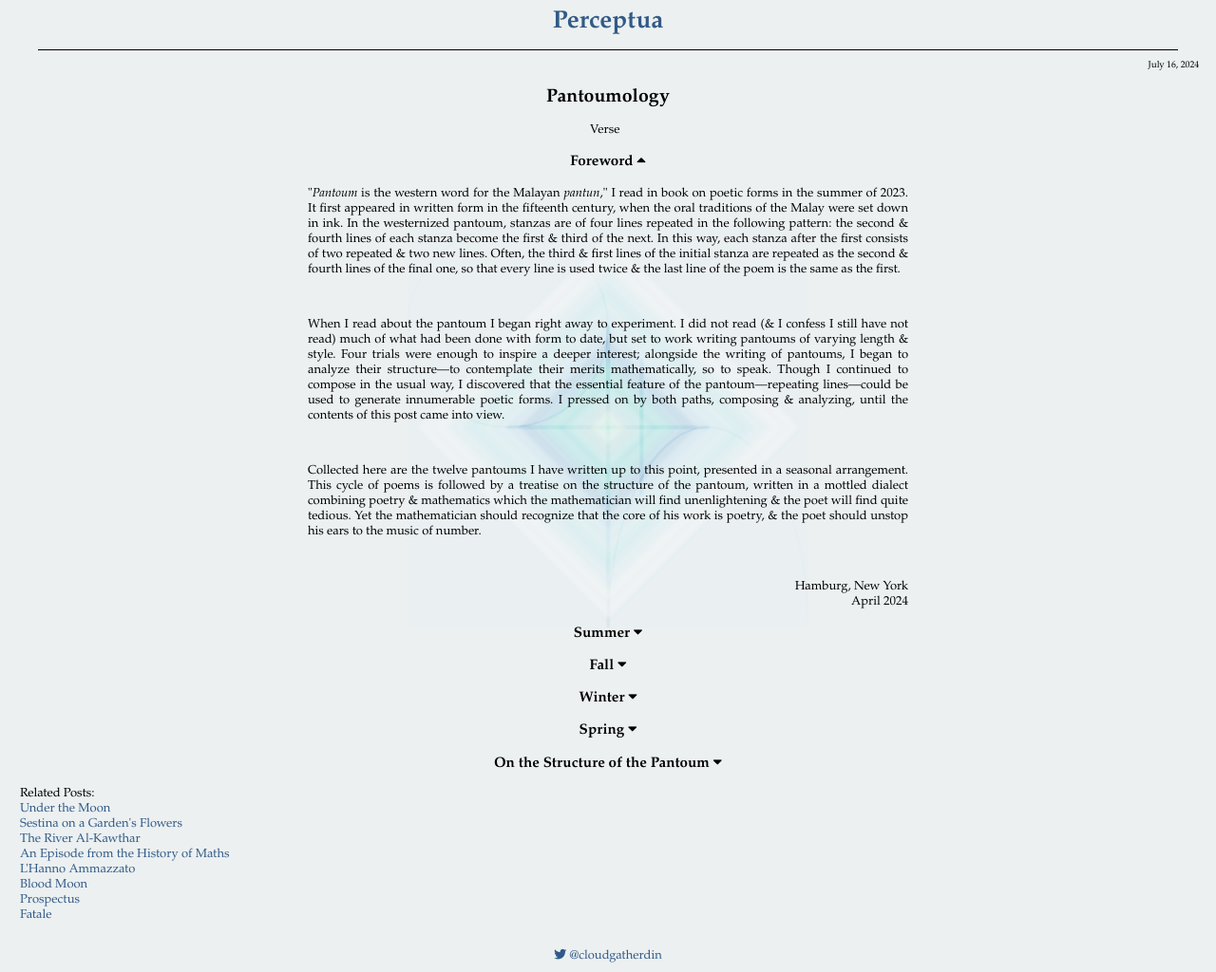
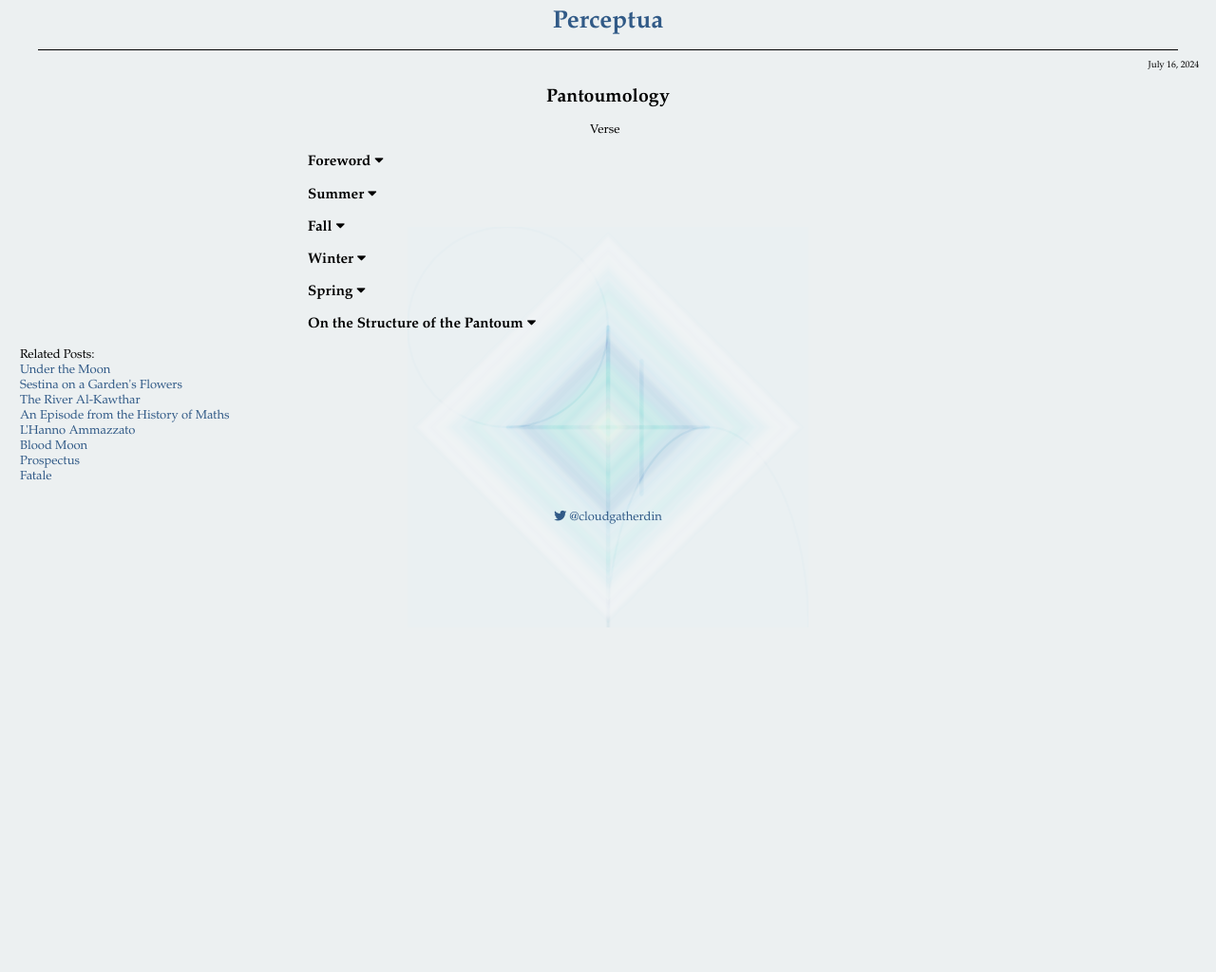
Before and after one commit to Perceptua/perceptua, a Jekyll site: the page built from _posts/2024-07-16-pantoumology.md, in a window 1280 px wide. Shown: the whole page at 95% size. Built offline with Jekyll 4.4.1, drawn with Linux system fonts in a browser that asks for light colours; after the commit the page ends 900 px from its top, so only the background shows below that.

Commit message:
align headers left, hide first section content

```diff
--- a/_posts/2024-07-16-pantoumology.md
+++ b/_posts/2024-07-16-pantoumology.md
@@ -8,11 +8,11 @@ layout: post
 
 <div class="section-container" id="foreword-container">
     <div class="section-header" id="foreword">
-        <h3 class="centered">
-            Foreword <i class="fas fa-caret-up"></i>
+        <h3>
+            Foreword <i class="fas fa-caret-down"></i>
         </h3>
     </div>
-    <div class="section-content" id="foreword-content">
+    <div class="section-content hidden" id="foreword-content">
         <p>
             "<i>Pantoum</i> is the western word for the Malayan <i>pantun</i>," I read in book on poetic forms in the summer of 2023. It first appeared in written form in the fifteenth century, when the oral traditions of the Malay were set down in ink. In the westernized pantoum, stanzas are of four lines repeated in the following pattern: the second & fourth lines of each stanza become the first & third of the next. In this way, each stanza after the first consists of two repeated & two new lines. Often, the third & first lines of the initial stanza are repeated as the second & fourth lines of the final one, so that every line is used twice & the last line of the poem is the same as the first.
         </p>
@@ -35,7 +35,7 @@ layout: post
 
 <div class="section-container" id="summer-container">
     <div class="section-header" id="summer">
-        <h3 class="centered">
+        <h3>
             Summer <i class="fas fa-caret-down"></i>
         </h3>
     </div>
@@ -201,7 +201,7 @@ layout: post
 
 <div class="section-container" id="fall-container">
     <div class="section-header" id="fall">
-        <h3 class="centered">
+        <h3>
             Fall <i class="fas fa-caret-down"></i>
         </h3>
     </div>
@@ -367,7 +367,7 @@ layout: post
 
 <div class="section-container" id="winter-container">
     <div class="section-header" id="winter">
-        <h3 class="centered">
+        <h3>
             Winter <i class="fas fa-caret-down"></i>
         </h3>
     </div>
@@ -533,7 +533,7 @@ layout: post
 
 <div class="section-container" id="spring-container">
     <div class="section-header" id="spring">
-        <h3 class="centered">
+        <h3>
             Spring <i class="fas fa-caret-down"></i>
         </h3>
     </div>
@@ -699,7 +699,7 @@ layout: post
 
 <div class="section-container" id="essay-container">
     <div class="section-header" id="essay">
-        <h3 class="centered">
+        <h3>
             On the Structure of the Pantoum <i class="fas fa-caret-down"></i>
         </h3>
     </div>
```
